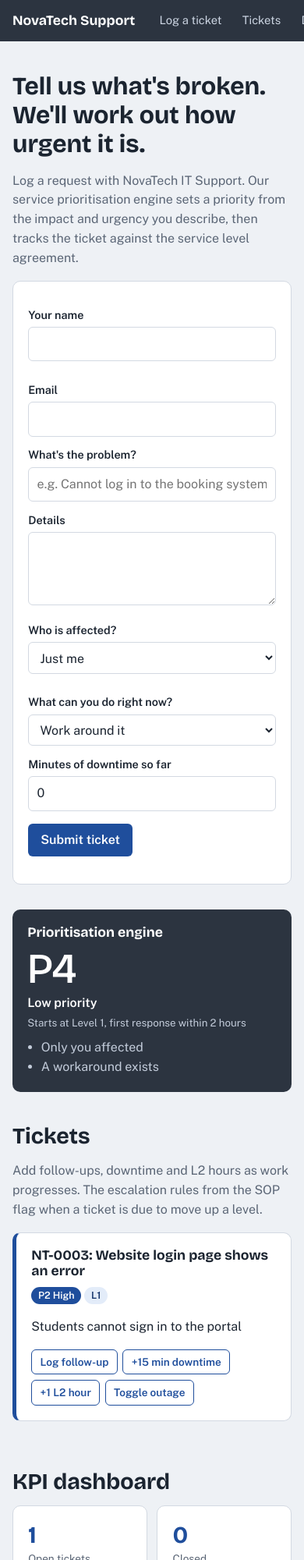
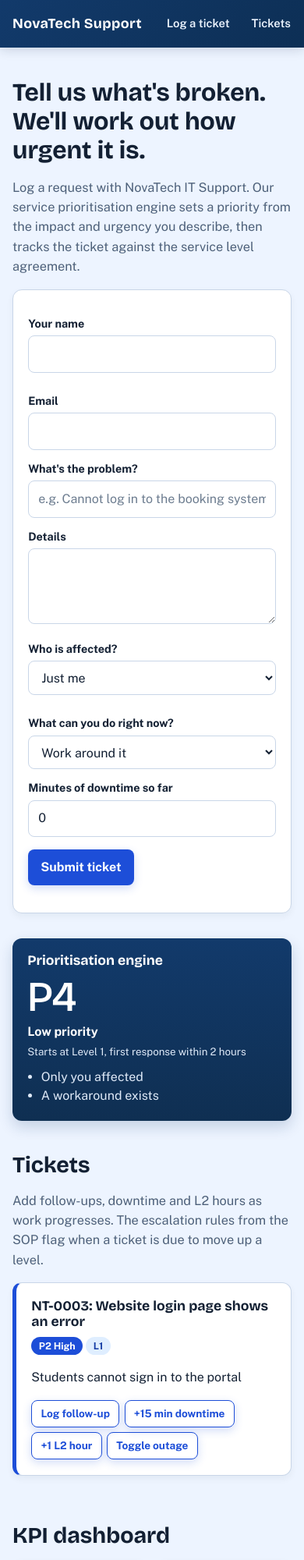
Before and after one commit to spontan3ous-hub/Novatech-support.ag, a plain HTML site: page index.html in a window 390 px wide. Shown: the top 2000 px of the page at 78% size. Drawn offline with nearby package versions, Linux system fonts and the light colour scheme.

Commit message:
Fix the page to match the intended NovaTech support design and layout shown in the reference markup

```diff
--- a/index.html
+++ b/index.html
@@ -4,43 +4,69 @@
 <meta charset="utf-8">
 <meta name="viewport" content="width=device-width, initial-scale=1, viewport-fit=cover">
 <title>NovaTech Support Operations</title>
-<link rel="stylesheet" href="https://fonts.googleapis.com/css2?family=Bricolage+Grotesque:wght@500;700&family=Public+Sans:wght@400;500;600&display=swap">
+<link rel="stylesheet" href="https://fonts.googleapis.com/css2?family=Bricolage+Grotesque:wght@500;700&family=Public+Sans:wght@400;500;600;700&display=swap">
 <style>
-:root{--bg:#eef1f5;--surf:#fff;--ink:#1b2430;--mut:#5b6676;--blue:#1f4e9c;--blued:#14336a;--tint:#e3ecf9;--line:#d3d9e2;--grey:#2c3440;--red:#b3261e;--on:#fff;
-box-sizing:border-box;padding-top:env(safe-area-inset-top,0px);padding-bottom:env(safe-area-inset-bottom,0px)}
-@media(prefers-color-scheme:dark){:root:not([data-theme="light"]){--bg:#12171f;--surf:#1a212b;--ink:#e6ebf2;--mut:#9aa6b6;--blue:#6ea3f5;--blued:#9dc0fa;--tint:#202c3f;--line:#2f3948;--grey:#0d1118;--red:#f08a83;--on:#0d1118}}
-:root[data-theme="dark"]{--bg:#12171f;--surf:#1a212b;--ink:#e6ebf2;--mut:#9aa6b6;--blue:#6ea3f5;--blued:#9dc0fa;--tint:#202c3f;--line:#2f3948;--grey:#0d1118;--red:#f08a83;--on:#0d1118}
+:root{
+  --bg:#edf4ff;
+  --surf:#ffffff;
+  --ink:#132033;
+  --mut:#4d6079;
+  --blue:#1d4ed8;
+  --blued:#173ea5;
+  --tint:#dfeeff;
+  --line:#c9d6e8;
+  --grey:#123a6b;
+  --red:#b3261e;
+  --on:#ffffff;
+  box-sizing:border-box;
+  padding-top:env(safe-area-inset-top,0px);
+  padding-bottom:env(safe-area-inset-bottom,0px)
+}
+:root[data-theme="dark"]{
+  --bg:#0f1720;
+  --surf:#111821;
+  --ink:#e6ebf2;
+  --mut:#9aa6b6;
+  --blue:#6ea3f5;
+  --blued:#9dc0fa;
+  --tint:#202c3f;
+  --line:#2f3948;
+  --grey:#183a64;
+  --red:#f08a83;
+  --on:#0d1118;
+}
 *{box-sizing:border-box}html{scroll-padding-top:70px;scroll-behavior:smooth}
-body{margin:0;background:var(--bg);color:var(--ink);font:16px/1.55 "Public Sans",system-ui,sans-serif}
-h1,h2,h3{font-family:"Bricolage Grotesque",Georgia,sans-serif;line-height:1.15;margin:0 0 .5em}
+body{margin:0;background:var(--bg);color:var(--ink);font:16px/1.55 "Public Sans",system-ui,sans-serif;-webkit-font-smoothing:antialiased;text-rendering:optimizeLegibility}
+h1,h2,h3{font-family:"Bricolage Grotesque",Georgia,sans-serif;line-height:1.15;margin:0 0 .5em;color:var(--ink)}
 h1{font-size:clamp(2rem,5vw,3.2rem)}h2{font-size:1.8rem}h3{font-size:1.1rem}
 a{color:var(--blue)}
-header.nav{position:sticky;top:0;z-index:5;background:var(--grey);color:#fff;display:flex;gap:.25rem;align-items:center;padding:.6rem 1rem;overflow-x:auto;white-space:nowrap}
-header.nav b{font-family:"Bricolage Grotesque",sans-serif;margin-right:1rem;font-size:1.1rem}
-header.nav a{color:#cdd6e3;text-decoration:none;padding:.35rem .7rem;border-radius:6px;font-size:.92rem}
-header.nav a:hover,header.nav a:focus-visible{background:#44506a;color:#fff;outline:none}
+header.nav{position:sticky;top:0;z-index:5;background:linear-gradient(135deg,var(--grey),#0d2f55);color:#fff;display:flex;gap:.25rem;align-items:center;padding:.75rem 1rem;overflow-x:auto;white-space:nowrap;box-shadow:0 2px 14px rgba(17,35,60,.18)}
+header.nav b{font-family:"Bricolage Grotesque",sans-serif;margin-right:1rem;font-size:1.12rem;letter-spacing:.02em}
+header.nav a{color:#edf5ff;text-decoration:none;padding:.45rem .75rem;border-radius:8px;font-size:.92rem;font-weight:600}
+header.nav a:hover,header.nav a:focus-visible{background:rgba(255,255,255,.12);color:#fff;outline:none}
 main{max-width:1100px;margin:0 auto;padding:0 1rem 4rem}
 section{padding:2.5rem 0 .5rem}
-.lead{color:var(--mut);max-width:62ch}
+.lead{color:var(--mut);max-width:62ch;font-size:1.02rem}
 .hero{display:grid;grid-template-columns:1.1fr 1fr;gap:2rem;align-items:start;padding-top:2.5rem}
 @media(max-width:820px){.hero{grid-template-columns:1fr}}
-.card{background:var(--surf);border:1px solid var(--line);border-radius:10px;padding:1.2rem}
-label{display:block;font-weight:600;font-size:.9rem;margin:.8rem 0 .25rem}
+.card{background:var(--surf);border:1px solid var(--line);border-radius:12px;padding:1.2rem;box-shadow:0 4px 10px rgba(16,33,48,.05)}
+label{display:block;font-weight:700;font-size:.9rem;margin:.8rem 0 .25rem;color:var(--ink)}
 input,select,textarea,button{font:inherit;color:inherit}
-input,select,textarea{width:100%;padding:.55rem .65rem;border:1px solid var(--line);border-radius:6px;background:var(--surf)}
-input:focus-visible,select:focus-visible,textarea:focus-visible,button:focus-visible{outline:3px solid var(--blue);outline-offset:1px}
+input,select,textarea{width:100%;padding:.65rem .75rem;border:1px solid var(--line);border-radius:8px;background:var(--surf);color:var(--ink)}
+input::placeholder,textarea::placeholder{color:#6d7d90}
+input:focus-visible,select:focus-visible,textarea:focus-visible,button:focus-visible{outline:3px solid rgba(29,78,216,.18);outline-offset:1px}
 .row{display:grid;grid-template-columns:1fr 1fr;gap:.8rem}@media(max-width:560px){.row{grid-template-columns:1fr}}
-.btn{background:var(--blue);color:var(--on);border:0;border-radius:6px;padding:.55rem 1rem;font-weight:600;cursor:pointer}
-.btn:hover{background:var(--blued)}.btn.alt{background:transparent;color:var(--blue);border:1px solid var(--blue)}.btn.alt:hover{background:var(--tint)}.btn.sm{padding:.3rem .65rem;font-size:.85rem}
-.engine{background:var(--grey);color:#fff;border-radius:10px;padding:1.2rem}
-.engine h3{color:#fff}.engine .out{font-family:"Bricolage Grotesque",sans-serif;font-size:3.4rem;line-height:1;margin:.3rem 0}
-.engine small,.engine li{color:#c3ccda}.engine ul{padding-left:1.1rem;margin:.5rem 0 0}
-.pill{display:inline-block;padding:.1rem .55rem;border-radius:99px;font-size:.78rem;font-weight:600;background:var(--tint);color:var(--blued)}
-.p1{background:var(--red);color:#fff}.p2{background:var(--blue);color:var(--on)}.p3{background:#6b7a90;color:#fff}.p4{background:var(--line);color:var(--ink)}
+.btn{background:var(--blue);color:var(--on);border:0;border-radius:8px;padding:.65rem 1rem;font-weight:700;cursor:pointer;box-shadow:0 4px 12px rgba(29,78,216,.2)}
+.btn:hover{background:var(--blued)}.btn.alt{background:transparent;color:var(--blue);border:1px solid var(--blue)}.btn.alt:hover{background:var(--tint)}.btn.sm{padding:.38rem .7rem;font-size:.85rem}
+.engine{background:linear-gradient(180deg,#123a6b,#0f2f52);color:#fff;border-radius:12px;padding:1.2rem;box-shadow:0 8px 18px rgba(18,58,107,.18)}
+.engine h3{color:#fff}.engine .out{font-family:"Bricolage Grotesque",sans-serif;font-size:3.4rem;line-height:1;margin:.35rem 0;color:#fff}
+.engine small,.engine li{color:#dfeaf8}.engine ul{padding-left:1.1rem;margin:.5rem 0 0}
+.pill{display:inline-block;padding:.12rem .6rem;border-radius:999px;font-size:.78rem;font-weight:700;background:var(--tint);color:var(--blued)}
+.p1{background:var(--red);color:#fff}.p2{background:var(--blue);color:#fff}.p3{background:#6b7a90;color:#fff}.p4{background:var(--line);color:var(--ink)}
 .kpis{display:grid;grid-template-columns:repeat(auto-fit,minmax(150px,1fr));gap:.8rem;margin-bottom:1rem}
-.kpi b{display:block;font:700 1.9rem "Bricolage Grotesque",sans-serif;color:var(--blue)}.kpi span{color:var(--mut);font-size:.85rem}
+.kpi{padding:1rem}.kpi b{display:block;font:700 1.9rem "Bricolage Grotesque",sans-serif;color:var(--blue)}.kpi span{color:var(--mut);font-size:.85rem}
 .grid2{display:grid;grid-template-columns:1fr 1fr;gap:1rem}@media(max-width:700px){.grid2{grid-template-columns:1fr}}
-.bar{display:flex;align-items:center;gap:.5rem;margin:.35rem 0;font-size:.88rem}.bar i{display:block;height:12px;background:var(--blue);border-radius:3px;min-width:2px}.bar span:first-child{width:110px;color:var(--ink)}
+.bar{display:flex;align-items:center;gap:.5rem;margin:.35rem 0;font-size:.88rem}.bar i{display:block;height:12px;background:var(--blue);border-radius:4px;min-width:2px}.bar span:first-child{width:110px;color:var(--ink)}
 .tk{border-left:5px solid var(--blue);margin-bottom:.8rem}.tk.P1{border-color:var(--red)}.tk.P3{border-color:#6b7a90}.tk.P4{border-color:var(--line)}.tk.done{opacity:.75}
 .tk header{display:flex;flex-wrap:wrap;gap:.5rem;align-items:center;justify-content:space-between}
 .meta{color:var(--mut);font-size:.85rem}.acts{display:flex;flex-wrap:wrap;gap:.4rem;margin-top:.6rem}
@@ -54,8 +80,7 @@ table{width:100%;border-collapse:collapse;font-size:.92rem}th,td{text-align:left
 .tabs{display:flex;gap:.4rem;flex-wrap:wrap;margin-bottom:.8rem}.tabs .btn[aria-pressed=true]{background:var(--blued);color:var(--on)}
 pre{white-space:pre-wrap;font:inherit;background:var(--bg);border:1px solid var(--line);border-radius:6px;padding:1rem;margin:0}
 .stars button{background:none;border:0;font-size:1.3rem;cursor:pointer;color:var(--blue)}
-#toast{position:fixed;left:50%;bottom:calc(1rem + env(safe-area-inset-bottom,0px));transform:translateX(-50%);background:var(--grey);color:#fff;padding:.6rem 1rem;border-radius:8px;opacity:0;pointer-events:none;transition:all .18s ease;z-index:10}
-#toast.on{opacity:1;transform:translateX(-50%) translateY(-2px)}
+#toast{position:fixed;left:50%;bottom:calc(1rem + env(safe-area-inset-bottom,0px));transform:translateX(-50%);background:var(--grey);color:#fff;padding:.6rem 1rem;border-radius:8px;opacity:0;pointer-events:none;transition:opacity .2s}#toast.on{opacity:1}
 footer{text-align:center;color:var(--mut);font-size:.85rem;padding:2rem 1rem}
 @media(prefers-reduced-motion:reduce){*{transition:none!important;scroll-behavior:auto!important}}
 </style>
@@ -137,62 +162,53 @@ footer{text-align:center;color:var(--mut);font-size:.85rem;padding:2rem 1rem}
 <footer>NovaTech Solutions (Pty) Ltd. Data on this page is stored in your browser only.</footer>
 <div id="toast" role="status"></div>
 <script>
-const $=s=>document.querySelector(s),H=[2,24,48],PN={1:'Critical',2:'High',3:'Medium',4:'Low'};
-let S={t:[],c:[],a:{}};
-try{S=Object.assign(S,JSON.parse(localStorage.getItem('nt')||'{}'))}catch(e){}
-const save=()=>{try{localStorage.setItem('nt',JSON.stringify(S))}catch(e){};};
-const esc=s=>String(s).replace(/[&<>\"]/g,c=>({'&':'&amp;','<':'&lt;','>':'&gt;','\"':'&quot;'}[c]));
-const toast=m=>{const t=$('#toast');t.textContent=m;t.classList.add('on');setTimeout(()=>t.classList.remove('on'),2200)};
-function engine(i,u,d){i=+i;u=+u;d=+d||0;const w=[];let s=i+u;
- w.push(['Only you','Your department','The whole company'][i-1]+' affected');
- w.push(['A workaround exists','Work is partly blocked','The system is down'][u-1]);
- if(d>=30){s++;w.push(d+' minutes of downtime reaches the 30 minute trigger')}
- if(i==3&&u==3)w.push('Company-wide outage: Level 3 will be needed');
- const p=s>=6?1:s==5?2:s>=3?3:4;return{p,w,lvl:'Starts at Level 1, first response within 2 hours'+(p==1?'. Fast-track: the project manager is alerted.':'')}}
-function prev(){const r=engine($('#ti').value,$('#tu').value,$('#tdt').value);$('#eo').textContent='P'+r.p;$('#el').innerHTML='<b>'+PN[r.p]+' priority</b><br><small>'+r.lvl+'</small>';$('#ew').innerHTML=(r.w||[]).map(x=>'<li>'+esc(x)+'</li>').join('')}
-['#ti','#tu','#tdt'].forEach(s=>$(s).addEventListener('input',prev));prev();
-const ago=ts=>{const m=Math.round((Date.now()-ts)/6e4);return m<60?m+' min':m<2880?Math.round(m/60)+' h':Math.round(m/1440)+' days'};
-const nid=()=>-'NT-'+String(S.t.length+1).padStart(4,'0');
-$('#tform').addEventListener('submit',e=>{e.preventDefault();const r=engine($('#ti').value,$('#tu').value,$('#tdt').value);
- const t={id:nid(),name:$('#tn').value,email:$('#te').value,title:$('#tt').value,desc:$('#td').value,p:r.p,lvl:1,st:'Open',at:Date.now(),f:0,dt:+$('#tdt').value||0,h:0,out:+$('#ti').value==3&&+$('#tu').value==3};
- S.t.unshift(t);save();e.target.reset();prev();render();toast('Ticket '+t.id+' logged as P'+t.p);location.hash='#tickets';
-});
-function due(t){if(t.st!='Open')return'';if(t.lvl==1&&(t.f>=2||t.dt>=30))return'L2';if(t.lvl==2&&(t.h>=4||t.out))return'L3';return''}
+const $ = s => document.querySelector(s);
+const PN = {1:'Critical',2:'High',3:'Medium',4:'Low'};
+let S = {t:[],c:[],a:{}};
+try { S = Object.assign(S, JSON.parse(localStorage.getItem('nt') || '{}')); } catch (e) {}
+const save = () => { try { localStorage.setItem('nt', JSON.stringify(S)); } catch (e) {} };
+const esc = s => String(s).replace(/[&<>\"']/g, c => ({'&':'&amp;','<':'&lt;','>':'&gt;','"':'&quot;','\'':'&#39;'}[c]));
+const toast = m => { const t = $('#toast'); t.textContent = m; t.classList.add('on'); setTimeout(() => t.classList.remove('on'), 2200) };
+function engine(i,u,d){ i=+i; u=+u; d=+d||0; const w=[]; let s=i+u; w.push(['Only you','Your department','The whole company'][i-1]+' affected'); w.push(['A workaround exists','Work is partly blocked','The system is down'][u-1]); if(d>=30){ s++; w.push(d+' minutes of downtime reaches the 30 minute trigger'); } if(i==3&&u==3){ w.push('Company-wide outage: Level 3 will be needed'); } const p = s>=6 ? 1 : s==5 ? 2 : s>=3 ? 3 : 4; return { p, w, lvl:'Starts at Level 1, first response within 2 hours' + (p==1 ? '. Fast-track: the project manager is alerted.' : '') }; }
+function prev(){ const r = engine($('#ti').value, $('#tu').value, $('#tdt').value); $('#eo').textContent = 'P' + r.p; $('#el').innerHTML = '<b>' + PN[r.p] + ' priority</b><br><small>' + r.lvl + '</small>'; $('#ew').innerHTML = (r.w||[]).map(x => '<li>' + esc(x) + '</li>').join(''); }
+['#ti','#tu','#tdt'].forEach(s => $(s).addEventListener('input', prev));
+prev();
+const nid = () => 'NT-' + String(S.t.length + 1).padStart(4, '0');
+$('#tform').addEventListener('submit', e => { e.preventDefault(); const r = engine($('#ti').value, $('#tu').value, $('#tdt').value); const t = { id:nid(), name:$('#tn').value, email:$('#te').value, title:$('#tt').value, desc:$('#td').value, p:r.p, lvl:1, st:'Open', at:Date.now(), f:0, dt:+$('#tdt').value||0, h:0, out:+$('#ti').value==3 && +$('#tu').value==3 }; S.t.unshift(t); save(); e.target.reset(); prev(); render(); toast('Ticket ' + t.id + ' logged as P' + t.p); location.hash = '#tickets'; });
+function due(t){ if(t.st!='Open') return ''; if(t.lvl==1 && (t.f>=2 || t.dt>=30)) return 'L2'; if(t.lvl==2 && (t.h>=4 || t.out)) return 'L3'; return ''; }
 function render(){
- $('#tlist').innerHTML=S.t.length?S.t.map(t=>{const d=due(t),cl=t.st=='Closed';
- return`<article class="card tk P${t.p}${cl?' done':''}"><header><h3 style="margin:0">${t.id}: ${esc(t.title)}</h3><span><span class="pill p${t.p}">P${t.p} ${PN[t.p]}</span> <span class="pill">L${t.lvl}</span></span></header>${t.desc?'<p>'+esc(t.desc)+'</p>':''}${d?`<div class="due">Escalation due to ${d}. ${d=='L3'?'Needs project manager approval.':''} <button class="btn sm" data-a="esc" data-i="${t.id}">Escalate to ${d}</button></div>`:''}${t.csat?`<div class="meta">Satisfaction: ${t.csat}/5</div>`:''}${t.st=='Open'?`<div class="acts"><button class="btn alt sm" data-a="f" data-i="${t.id}">Log follow-up</button><button class="btn alt sm" data-a="dt" data-i="${t.id}">+15 min downtime</button><button class="btn alt sm" data-a="h" data-i="${t.id}">+1 L2 hour</button><button class="btn alt sm" data-a="out" data-i="${t.id}">Toggle outage</button></div>`:t.st=='Resolved'?`<div class="acts"><span class="meta">Does the user confirm the fix? </span><span class="stars">${[1,2,3,4,5].map(n=>`<button data-a="close" data-n="${n}" data-i="${t.id}" aria-label="Give ${n} stars">${n}</button>`).join('')}</span></div>`:''}</article>`}).join(''):'<p>No tickets yet.</p>';
- const T=S.t,cl=T.filter(t=>t.st=='Closed'),av=a=>a.length?a.reduce((x,y)=>x+y,0)/a.length:0,rs=cl.filter(t=>t.rt);
- const hrs=av(rs.map(t=>t.rt-t.at))/36e5,cs=av(cl.filter(t=>t.csat).map(t=>t.csat));
- $('#kpis').innerHTML=[[T.filter(t=>t.st!='Closed').length,'Open tickets'],[cl.length,'Closed'],[rs.length?hrs.toFixed(1)+' h':'n/a','Avg resolution time'],[cs?cs.toFixed(1)+'/5':'n/a','Client satisfaction']].map(x=>`<div class="card kpi"><b>${x[0]}</b><span>${x[1]}</span></div>`).join('');
- const bars=(a,f)=>{const m=Math.max(1,...a.map(f));return a.map(x=>`<div class="bar"><span>${x[0]}</span><i style="width:${f(x)/m*60}%"></i><span>${f(x)}</span></div>`).join('')};
- $('#bp').innerHTML=bars([1,2,3,4].map(p=>['P'+p+' '+PN[p],T.filter(t=>t.p==p).length]),x=>x[1]);
- $('#bl').innerHTML=bars([1,2,3].map(l=>['Level '+l,T.filter(t=>t.lvl==l).length]),x=>x[1]);
- const sel=$('#ms').value;$('#ms').innerHTML=T.length?T.map(t=>`<option value="${t.id}">${t.id}: ${esc(t.title)}</option>`).join(''):'<option value="">No tickets yet (sample shown)</option>';
- if(typeof window.onresize=='function')window.onresize();
+  $('#tlist').innerHTML = S.t.length ? S.t.map(t => {
+    const d = due(t), cl = t.st == 'Closed';
+    return `<article class="card tk P${t.p}${cl ? ' done' : ''}"><header><h3 style="margin:0">${t.id}: ${esc(t.title)}</h3><span><span class="pill p${t.p}">P${t.p} ${PN[t.p]}</span> <span class="pill">L${t.lvl}</span></span></header>${t.desc ? '<p>' + esc(t.desc) + '</p>' : ''}${d ? `<div class="due">Escalation due to ${d}. ${d == 'L3' ? 'Needs project manager approval.' : ''} <button class="btn sm" data-a="esc" data-i="${t.id}">Escalate to ${d}</button></div>` : ''}${t.csat ? `<div class="meta">Satisfaction: ${t.csat}/5</div>` : ''}${t.st == 'Open' ? `<div class="acts"><button class="btn alt sm" data-a="f" data-i="${t.id}">Log follow-up</button><button class="btn alt sm" data-a="dt" data-i="${t.id}">+15 min downtime</button><button class="btn alt sm" data-a="h" data-i="${t.id}">+1 L2 hour</button><button class="btn alt sm" data-a="out" data-i="${t.id}">Toggle outage</button></div>` : t.st == 'Resolved' ? `<div class="acts"><span class="meta">Does the user confirm the fix? </span><span class="stars">${[1,2,3,4,5].map(n => `<button data-a="close" data-n="${n}" data-i="${t.id}" aria-label="Give ${n} stars">${n}</button>`).join('')}</span></div>` : ''}</article>`;
+  }).join('') : '<p>No tickets yet.</p>';
+  const T = S.t, cl = T.filter(t => t.st == 'Closed'), av = a => a.length ? a.reduce((x,y) => x + y, 0) / a.length : 0, rs = cl.filter(t => t.rt);
+  const hrs = av(rs.map(t => t.rt - t.at)) / 3600000, cs = av(cl.filter(t => t.csat).map(t => t.csat));
+  $('#kpis').innerHTML = [[T.filter(t => t.st != 'Closed').length,'Open tickets'],[cl.length,'Closed'],[rs.length ? hrs.toFixed(1) + ' h' : 'n/a','Avg resolution time'],[cs ? cs.toFixed(1) + '/5' : 'n/a','Client satisfaction']].map(x => `<div class="card kpi"><b>${x[0]}</b><span>${x[1]}</span></div>`).join('');
+  const bars = (a,f) => { const m = Math.max(1, ...a.map(f)); return a.map(x => `<div class="bar"><span>${x[0]}</span><i style="width:${f(x)/m*60}%"></i><span>${f(x)}</span></div>`).join(''); };
+  $('#bp').innerHTML = bars([1,2,3,4].map(p => ['P' + p + ' ' + PN[p], T.filter(t => t.p == p).length]), x => x[1]);
+  $('#bl').innerHTML = bars([1,2,3].map(l => ['Level ' + l, T.filter(t => t.lvl == l).length]), x => x[1]);
+  $('#ms').innerHTML = T.length ? T.map(t => `<option value="${t.id}">${t.id}: ${esc(t.title)}</option>`).join('') : '<option value="">No tickets yet</option>';
 }
-const AS=['Operational website','Help desk system','Database server','Email and notifications'];
+const AS = ['Operational website','Help desk system','Database server','Email and notifications'];
 function assets(){
- $('#assets').innerHTML=AS.map((a,i)=>`<tr><td>${a}</td><td><select data-as="${i}" aria-label="${a} status">${['Healthy','Degraded','Down'].map(o=>`<option${(S.a[i]||'Healthy')==o?" selected":""}>${o}</option>`).join('')}</select></td></tr>`).join('');
- $('#assets').addEventListener('change',e=>{S.a[e.target.dataset.as]=e.target.value;save();toast('Asset status updated')});
+  $('#assets').innerHTML = AS.map((a,i) => `<tr><td>${a}</td><td><select data-as="${i}" aria-label="${a} status">${['Healthy','Degraded','Down'].map(o => `<option${(S.a[i] || 'Healthy') == o ? ' selected' : ''}>${o}</option>`).join('')}</select></td></tr>`).join('');
+  $('#assets').addEventListener('change', e => { S.a[e.target.dataset.as] = e.target.value; save(); toast('Asset status updated'); });
 }
-document.addEventListener('click',e=>{const b=e.target.closest('[data-a]');if(!b)return;const t=S.t.find(x=>x.id==b.dataset.i),a=b.dataset.a;if(!t)return;
-if(a=='f')t.f++;if(a=='dt')t.dt+=15;if(a=='h')t.h++;if(a=='out')t.out=!t.out;
-if(a=='esc'){t.lvl++;if(t.lvl==2){t.f=0}toast(t.id+' escalated to L'+t.lvl)}
-if(a=='res'){t.st='Resolved';t.rt=Date.now()}if(a=='reopen'){t.st='Open';t.rt=0}
-if(a=='close'){t.st='Closed';t.csat=+b.dataset.n;toast('Ticket closed. Thank you for the feedback')}
-save();render()});
-const MS=[t=>({s:`NovaTech Support Request Received - Ticket #${t.id}`,b:`Dear ${t.name},\n\nThank you for contacting NovaTech IT Support.\n\nYour support request has been successfully received and assigned.`}),t=>({s:`Update on Your Support Request - Ticket #${t.id}`,b:`Dear ${t.name},\n\nWe would like to give you an update concerning Ticket #${t.id}.\n\nOur support team is still investigating the problem.`}),t=>({s:`Your Support Request Has Been Resolved - Ticket #${t.id}`,b:`Dear ${t.name},\n\nWe are delighted to tell you that Ticket #${t.id} has now been resolved.`})];
-let mi=0;
-function mail(){const t=S.t.find(x=>x.id==$('#ms').value)||{id:'02092026',name:'[Client Name]'},m=MS[mi](t);$('#mb').textContent='Subject: '+m.s+'\n\n'+m.b;document.querySelectorAll('[data-m]').forEach((b,i)=>b.setAttribute('aria-pressed',String(i===mi)))}
-document.querySelectorAll('[data-m]').forEach(b=>b.addEventListener('click',()=>{mi=+b.dataset.m;mail()}));
-$('#ms').addEventListener('change',mail);
-$('#mc').addEventListener('click',()=>{const tx=$('#mb').textContent;(navigator.clipboard?navigator.clipboard.writeText(tx):Promise.reject()).then(()=>toast('Email copied'),()=>{const r=document.createRange();r.selectNodeContents($('#mb'));window.getSelection().removeAllRanges();window.getSelection().addRange(r);document.execCommand('copy');window.getSelection().removeAllRanges();toast('Email copied (fallback)')})});
-$('#cform').addEventListener('submit',e=>{e.preventDefault();const g=n=>$('#c'+n).value;
- S.c.unshift({id:'CR-'+String(S.c.length+1).padStart(3,'0'),who:g(1),dep:g(2),title:g(3),desc:g(4),imp:g(5),sys:g(6),risk:g(7),mit:g(8),when:g(9),roll:g(10),steps:g(11).split('\n').filter(Boolean)});
- save();e.target.reset();clist();toast('Change request submitted')});
-function clist(){$('#clist').innerHTML=S.c.map(c=>`<article class="card" style="margin-bottom:.8rem"><h3>${c.id}: ${esc(c.title)} <span class="pill">${c.imp} impact</span> <span class="pill">${c.dep}</span></h3><p>${esc(c.desc||'')}</p></article>`).join('')}
-if(!S.t.length&&!S.seeded){const n=Date.now();S.seeded=1;S.t=[{id:'NT-0003',name:'Lerato M.',email:'lerato@example.com',title:'Website login page shows an error',desc:'Students cannot sign in to the portal',p:2,lvl:1,st:'Open',at:n-1000,f:0,dt:12,h:0,out:false}];}
-assets();clist();render();
+document.addEventListener('click', e => { const b = e.target.closest('[data-a]'); if(!b) return; const t = S.t.find(x => x.id == b.dataset.i), a = b.dataset.a; if(!t) return; if(a == 'f') t.f++; if(a == 'dt') t.dt += 15; if(a == 'h') t.h++; if(a == 'out') t.out = !t.out; if(a == 'esc'){ t.lvl++; if(t.lvl == 2) t.f = 0; toast(t.id + ' escalated to L' + t.lvl); } if(a == 'close'){ t.st = 'Closed'; t.csat = +b.dataset.n; toast('Ticket closed. Thank you for the feedback'); } save(); render(); });
+const MS = [
+  t => ({ s:`NovaTech Support Request Received - Ticket #${t.id}`, b:`Dear ${t.name},\n\nThank you for contacting NovaTech IT Support.\n\nYour support request has been successfully received and assigned.` }),
+  t => ({ s:`Update on Your Support Request - Ticket #${t.id}`, b:`Dear ${t.name},\n\nWe would like to give you an update concerning Ticket #${t.id}.\n\nOur support team is still investigating the problem.` }),
+  t => ({ s:`Your Support Request Has Been Resolved - Ticket #${t.id}`, b:`Dear ${t.name},\n\nWe are delighted to tell you that Ticket #${t.id} has now been resolved.` })
+];
+let mi = 0;
+function mail(){ const t = S.t.find(x => x.id == $('#ms').value) || { id:'02092026', name:'[Client Name]' }, m = MS[mi](t); $('#mb').textContent = 'Subject: ' + m.s + '\n\n' + m.b; document.querySelectorAll('[data-m]').forEach((b, i) => b.setAttribute('aria-pressed', String(i === mi))); }
+document.querySelectorAll('[data-m]').forEach(b => b.addEventListener('click', () => { mi = +b.dataset.m; mail(); }));
+$('#ms').addEventListener('change', mail);
+$('#mc').addEventListener('click', () => { const tx = $('#mb').textContent; (navigator.clipboard ? navigator.clipboard.writeText(tx) : Promise.reject()).then(() => toast('Email copied'), () => { const r = document.createRange(); r.selectNodeContents($('#mb')); window.getSelection().removeAllRanges(); window.getSelection().addRange(r); document.execCommand('copy'); window.getSelection().removeAllRanges(); toast('Email copied (fallback)'); }); });
+$('#cform').addEventListener('submit', e => { e.preventDefault(); const g = n => $('#c' + n).value; S.c.unshift({ id:'CR-' + String(S.c.length + 1).padStart(3, '0'), who:g(1), dep:g(2), title:g(3), desc:g(4), imp:g(5), sys:g(6), risk:g(7), mit:g(8), when:g(9), roll:g(10), steps:g(11).split('\n').filter(Boolean) }); save(); e.target.reset(); clist(); toast('Change request submitted'); });
+function clist(){ $('#clist').innerHTML = S.c.map(c => `<article class="card" style="margin-bottom:.8rem"><h3>${c.id}: ${esc(c.title)} <span class="pill">${c.imp} impact</span> <span class="pill">${c.dep}</span></h3><p>${esc(c.desc || '')}</p></article>`).join(''); }
+if(!S.t.length && !S.seeded){ const n = Date.now(); S.seeded = 1; S.t=[{ id:'NT-0003', name:'Lerato M.', email:'lerato@example.com', title:'Website login page shows an error', desc:'Students cannot sign in to the portal', p:2, lvl:1, st:'Open', at:n - 1000, f:0, dt:12, h:0, out:false }]; }
+assets(); clist(); render();
 </script>
 </body>
 </html>
```
